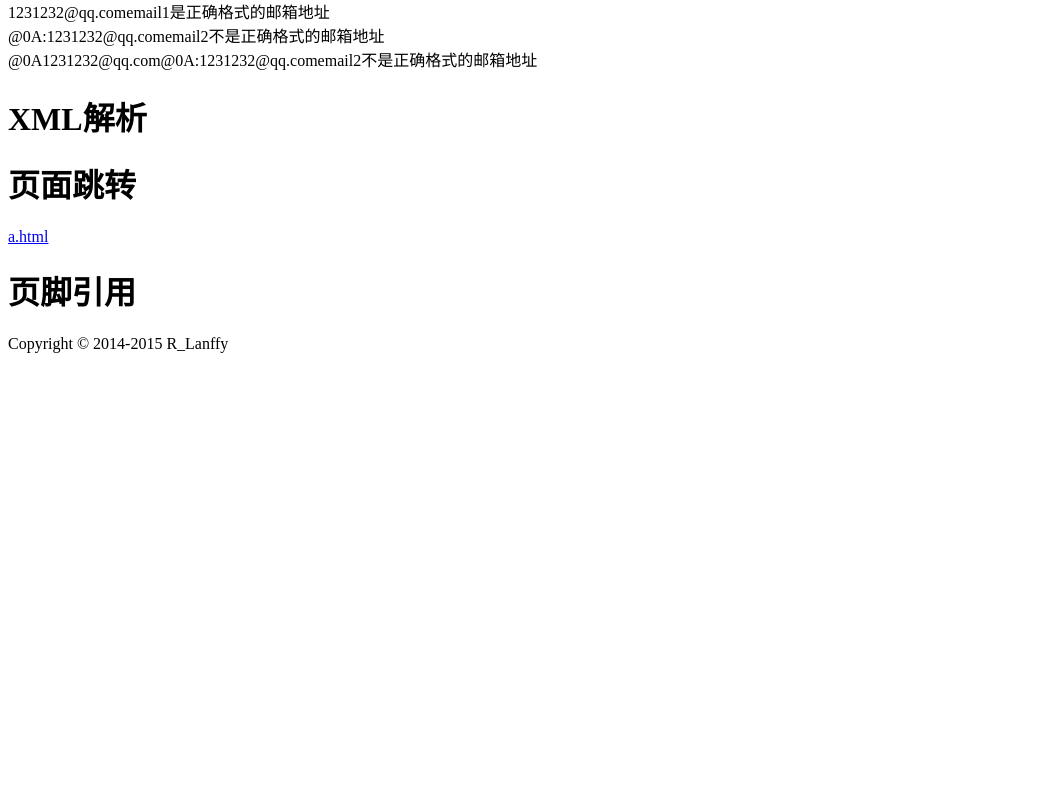
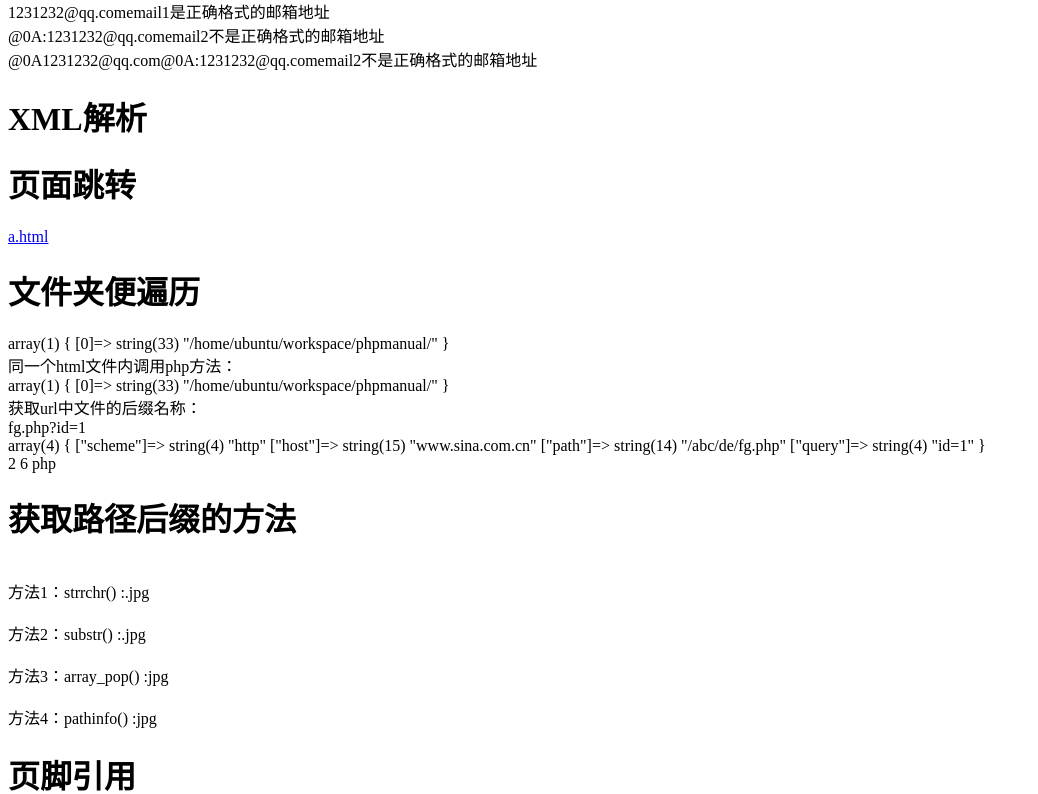
Before and after one commit to lanffy/CodeManual, a PHP site: page /senior/index.php in a window 1280 px wide. Shown: the part 996-1790 px from the top of the page, without its empty margins (0-1038 px from the left). Before the commit the page ends 1349 px from the top, so only its background shows below. Run offline with PHP 8.4, Linux system fonts and the light colour scheme.

Commit message:
string functions

```diff
--- a/senior/index.php
+++ b/senior/index.php
@@ -126,6 +126,59 @@
         ?>
         <h1>页面跳转</h1>
         <a href="a.html">a.html</a>
+        <h1>文件夹便遍历</h1>
+        <?php
+            function my_scandir($dir){
+                $files=array();
+                if(is_dir($dir)){
+                    if($handle=opendir($dir)){
+                        while(($file=readdir($handle))!==false){
+                            // if($file!="." && $file!=".."){
+                            if(strpos($file, ".") !== 0){
+                                if(is_dir($dir . "/" . $file)){
+                                    $files[]=my_scandir($dir."/".$file);
+                                }else{
+                                    $files[]=$dir."/".$file;
+                                }
+                            }
+                        }
+                        closedir($handle);
+                        return $files;
+                    }
+                }else {
+                    $files[] = $dir;
+                    return $files;
+                }
+            }
+
+            $files = my_scandir("/home/ubuntu/workspace/phpmanual/");
+            var_dump($files);
+        ?>
+        <?php
+            echo "<br />同一个html文件内调用php方法：<br />";
+            var_dump(my_scandir("/home/ubuntu/workspace/phpmanual/"));
+            echo "<br />获取url中文件的后缀名称：<br />";
+            $url = "http://www.sina.com.cn/abc/de/fg.php?id=1";
+            $baseName = basename($url);
+            echo $baseName . "<br />";
+            var_dump(parse_url($url));
+            $nodePos = strpos($baseName, ".");
+            $questPos = strpos($baseName, "?");
+            if(strstr($baseName, "?")) {
+                echo "<br /> " . $nodePos . " " . $questPos . " " . substr($baseName, $nodePos + 1, $questPos - $nodePos - 1) . "<br />";
+            }else {
+                echo "<br /> " . $nodePos . " " . $questPos . " " .substr($baseName, $nodePos + 1) . "<br />";
+            }
+        ?>
+        <h1>获取路径后缀的方法</h1>
+        <?php
+            $path = "dir/upload.image.jpg";
+            echo "<br />方法1：strrchr() :" . strrchr($path, ".") . "<br />";
+            echo "<br />方法2：substr() :" . substr($path, strrpos($path, ".")) . "<br />";
+            echo "<br />方法3：array_pop() :" . array_pop(explode(".", $path)) . "<br />";
+            echo "<br />方法4：pathinfo() :" . pathinfo($path, PATHINFO_EXTENSION) . "<br />";
+
+        ?>
         <h1>页脚引用</h1>
         <?php include 'include_footer.php'; ?>
     </body>
```
